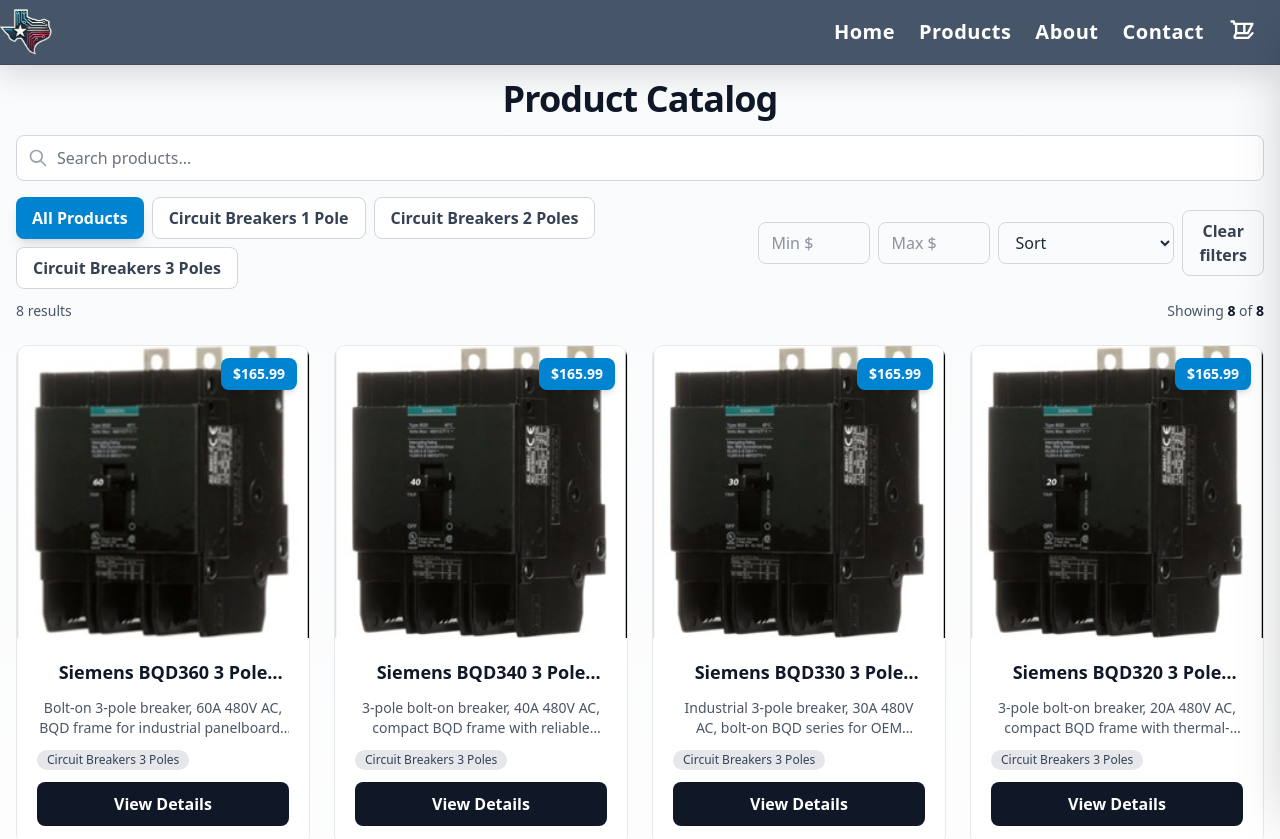
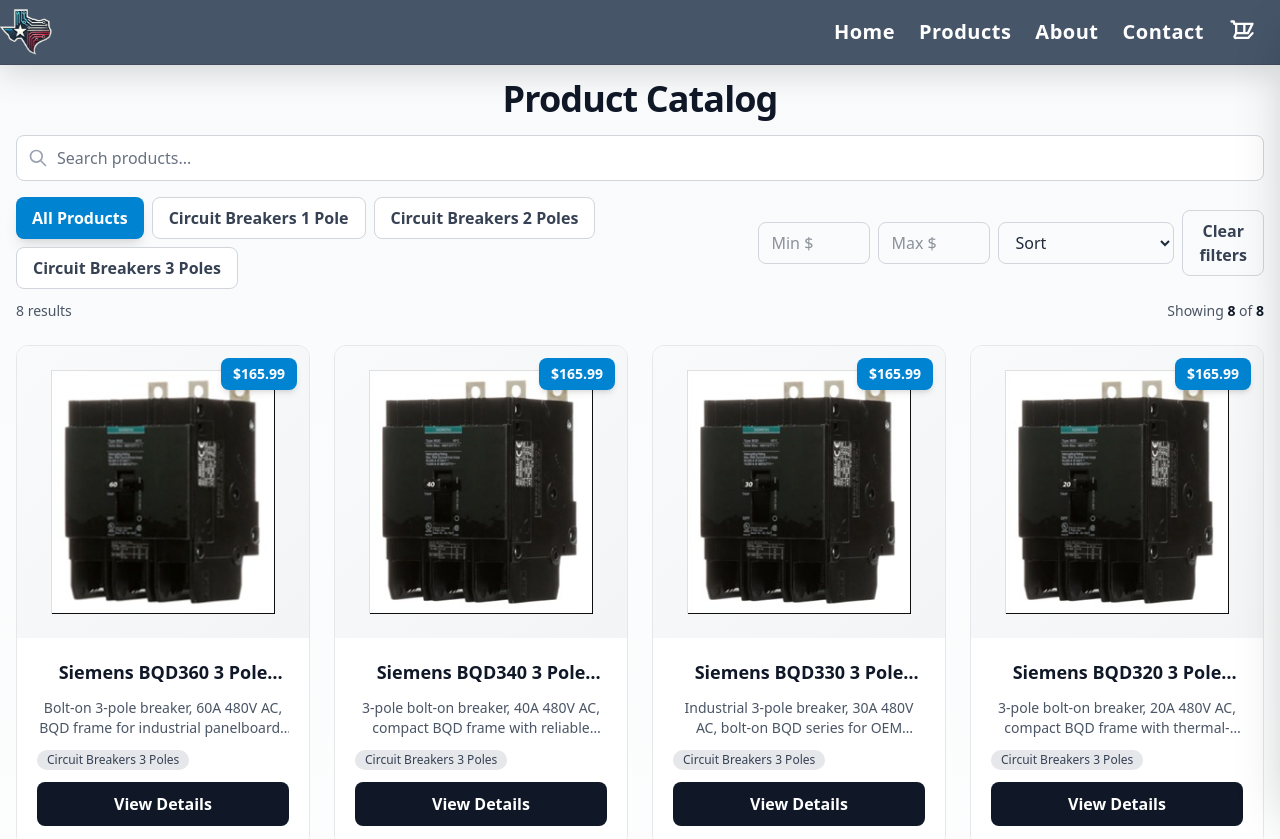
Before and after one commit to julioagk/PROTEX-INNOVATION-ENGLISH, a React (Vite) app: page /Catalogo in a window 1280 px wide. Shown: the top 839 px of the page. Built offline with nearby package versions, Linux system fonts and the light colour scheme.

Commit message:
Improve product image quality and display with HD rendering

```diff
--- a/src/componentes/Catalogo.jsx
+++ b/src/componentes/Catalogo.jsx
@@ -197,12 +197,13 @@
               className="group relative flex flex-col overflow-hidden rounded-xl border border-gray-200 bg-white hover:border-gray-700 hover:shadow-lg transition-all duration-300"
             >
               {/* Imagen del producto */}
-              <div className="relative w-full aspect-square bg-white overflow-hidden">
+              <div className="relative w-full aspect-square bg-gradient-to-br from-gray-50 to-gray-100 overflow-hidden flex items-center justify-center">
                 <img
                   src={resolveImageSrc(product.image || product.imagen)}
                   alt={product.title || product.nombre}
                   loading="lazy"
-                  className="object-cover w-full h-full transition-transform duration-300 group-hover:scale-105"
+                  className="object-contain w-full h-full p-6 transition-transform duration-300 group-hover:scale-110"
+                  style={{ imageRendering: '-webkit-optimize-contrast', maxWidth: '100%', maxHeight: '100%' }}
                   onError={(e) => {
                     e.target.onerror = null;
                     e.target.src = EMPTY_PNG;
```
